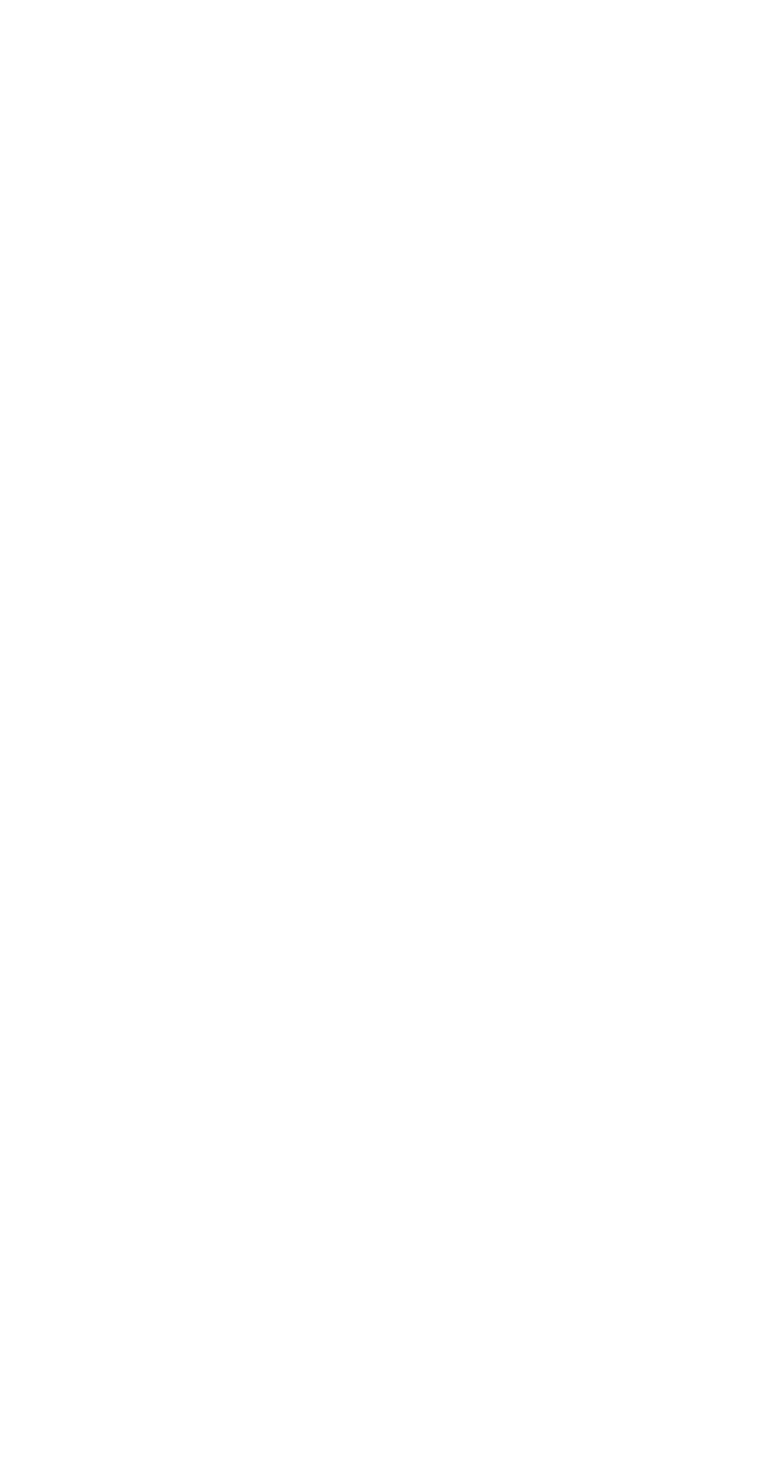
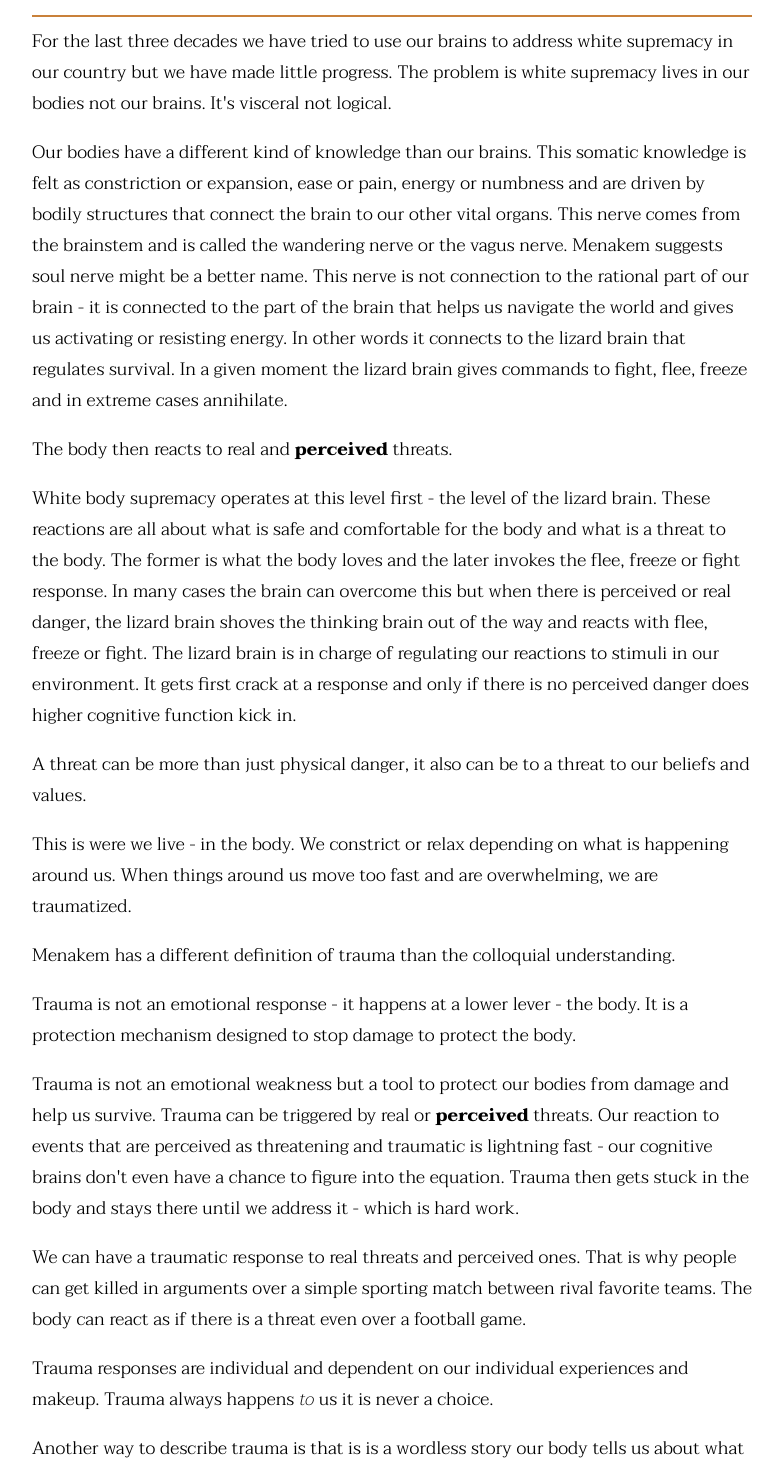
Before and after one commit to ghankerson/ghankerson.github.io, a Next.js app: page /grandmothershands/chap1 in a window 1280 px wide. Shown: the part 300-1770 px from the top of the page, without its empty margins (4-787 px from the left). Before the commit the page ends 800 px from the top, so only its background shows below. Built offline with nearby package versions, Linux system fonts and the light colour scheme.

Commit message:
more notes on Chapter 1

```diff
--- a/components/Definition.tsx
+++ b/components/Definition.tsx
@@ -17,13 +17,13 @@ const Definition = ( { label, text, source } ) => {
   return (
     <dl className={styles.definiton}>
       <dt className={styles.term} >
-        <a role='link' tabIndex={-1} onKeyPress={() => toggler()} onClick={() => toggler()}>{label}</a>
+        <button tabIndex={-1} onKeyPress={() => toggler()} onClick={() => toggler()}>{label}</button>
       </dt>
       <dd className={styles[ToggleClass]}>
         <div>{text} <br /> <br /> </div>
         <div><em>{source}</em></div>
         <div>
-          <a role='link' tabIndex={0} onKeyPress={() => toggler()} onClick={() => toggler()}>Close</a>
+          <button tabIndex={0} onKeyPress={() => toggler()} onClick={() => toggler()}>Close</button>
           <br />
         </div>
       </dd>
--- a/components/Nav.tsx
+++ b/components/Nav.tsx
@@ -34,6 +34,9 @@ const Nav = () => {
                 <Link href='/origins'>
                   <a>The Origins and History of Consciousness <em>by Erich Neumann</em></a>
                 </Link>
+              </li>
+              <li>
+                <Link href="/grandmothershands"><a>My Grandmother&rsquo;s Hands: Racialized Trauma and the Pathway to Mending Our Hearts and Bodies <em>by Resmaa Menakem</em>.</a></Link>
               </li>
             </ul>
           </li>
--- a/package.json
+++ b/package.json
@@ -15,7 +15,7 @@
   "dependencies": {
     "@mdx-js/loader": "^1.6.14",
     "@next/mdx": "^9.4.4",
-    "next": "latest",
+    "next": "^10.0.7",
     "react": "^16.7.0",
     "react-dom": "^16.7.0"
   },
--- a/pages/grandmothershands/chap1.md
+++ b/pages/grandmothershands/chap1.md
@@ -7,4 +7,69 @@ import PrevNext from '../../components/PrevNext'
 
 <Breadcrumb parent={{name: "My Grandmother's Hands", href:"/grandmothershands"}} />
 
-# Chapter One:
+# Chapter One: Your Body and Blood
+
+  For the last three decades we have tried to use our brains to address
+  white supremacy in our country but we have made little progress.  The
+  problem is white supremacy lives in our bodies not our brains. It's
+  visceral not logical.
+
+  Our bodies have a different kind of knowledge than our brains. This
+  somatic knowledge is felt as constriction or expansion, ease or pain,
+  energy or numbness and are driven by bodily structures that connect the
+  brain to our other vital organs. This nerve comes from the brainstem and
+  is called the wandering nerve or the vagus nerve. Menakem suggests soul
+  nerve might be a better name. This nerve is not connection to the
+  rational part of our brain - it is connected to the part of the brain
+  that helps us navigate the world and gives us activating or resisting
+  energy. In other words it connects to the lizard brain that regulates
+  survival. In a given moment the lizard brain gives commands to fight,
+  flee, freeze and in extreme cases annihilate.
+
+  The body then reacts to real and <strong>perceived</strong> threats.
+
+  White body supremacy operates at this level first - the level of the
+  lizard brain.  These reactions are all about what is safe and
+  comfortable for the body and what is a threat to the body. The former is
+  what the body loves and the later invokes the flee, freeze or fight
+  response.  In many cases the brain can overcome this but when there is
+  perceived or real danger, the lizard brain shoves the thinking brain out
+  of the way and reacts with flee, freeze or fight. The lizard brain is in
+  charge of regulating our reactions to stimuli in our environment. It
+  gets first crack at a response and only if there is no perceived danger
+  does higher cognitive function kick in.
+
+  A threat can be more than just physical danger, it also can be to
+  a threat to our beliefs and values.
+
+  This is were we live - in the body. We constrict or relax depending on
+  what is happening around us. When things around us move too fast and are
+  overwhelming, we are traumatized.
+
+  Menakem has a different definition of trauma than the colloquial
+  understanding.
+
+  Trauma is not an emotional response - it happens at a lower lever - the
+  body. It is a protection mechanism designed to stop damage to protect
+  the body.
+
+  Trauma is not an emotional weakness but a tool to protect our bodies
+  from damage and help us survive. Trauma can be triggered by real or
+  <strong>perceived</strong> threats. Our reaction to events that are
+  perceived as threatening and traumatic is lightning fast - our cognitive
+  brains don't even have a chance to figure into the equation. Trauma then
+  gets stuck in the body and stays there until we address it - which is
+  hard work.
+
+  We can have a traumatic response to real threats and perceived ones.
+  That is why people can get killed in arguments over a simple sporting
+  match between rival favorite teams. The body can react as if there is
+  a threat even over a football game.
+
+  Trauma responses are individual and dependent on our individual
+  experiences and makeup. Trauma always happens <em>to</em> us it is never
+  a choice.
+
+  Another way to describe trauma is that is is a wordless story our body
+  tells us about what is a threat and is what is safe. Our thinking brain
+  never has a chance to enter into the equation.
```
Also changed, not shown: pages/books.md (+1 -0 lines), pages/index.md (+1 -0 lines), 1 other file (tests, documents, lock files or other folders).
